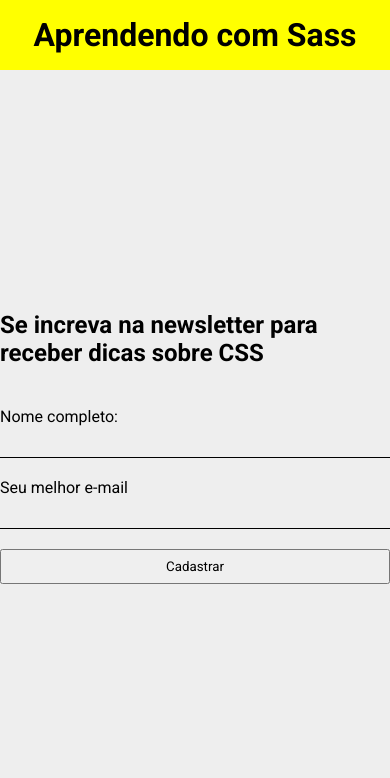
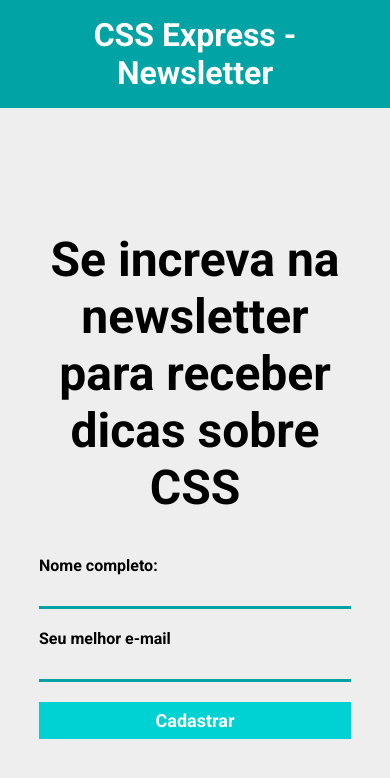
Before and after one commit to PhilipeF/praticando-sass, a website: page index.html in a window 390 px wide. Drawn offline with Linux system fonts and the light colour scheme.

Commit message:
Deixando o layout responsivo

```diff
--- a/index.html
+++ b/index.html
@@ -16,7 +16,7 @@
 <body>
     <header>
         <div class="container">
-            <h1>Aprendendo com Sass</h1>
+            <h1>CSS Express - Newsletter</h1>
         </div>
     </header>
     <div class="form-container container">
--- a/source/config/variaveis.scss
+++ b/source/config/variaveis.scss
@@ -1 +1,11 @@
+// Esquema de cores
+$corDeFundo: #c8d6e5;
+$corPrincipal: #01a3a4;
+$corSecundaria: #00d2d3;
+
+// Fonte do sistema
 $font-principal: Roboto, sans-serif;
+
+// Breakpoints
+$mobile: 767px;
+$tablet: 1023px;
```
Also changed, not shown: build/main.css, source/dist/main.scss, 1 other file.
